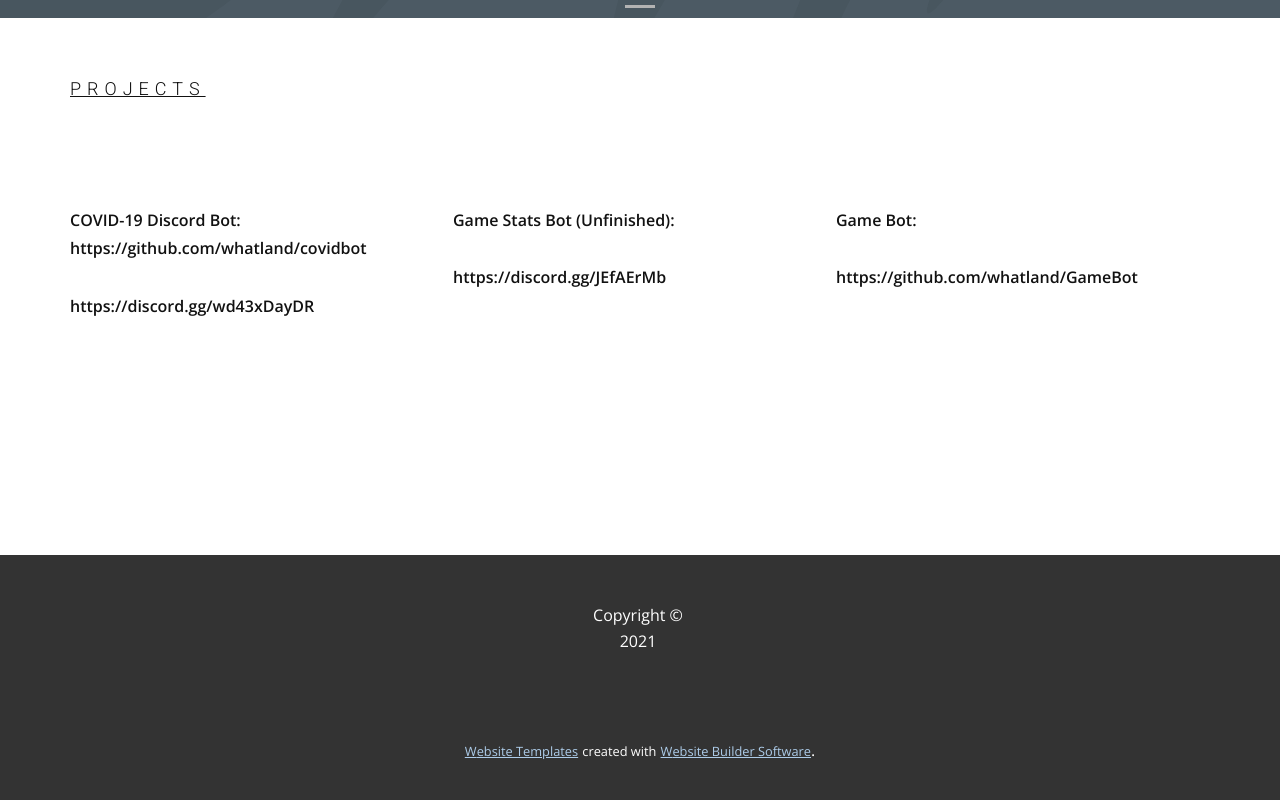
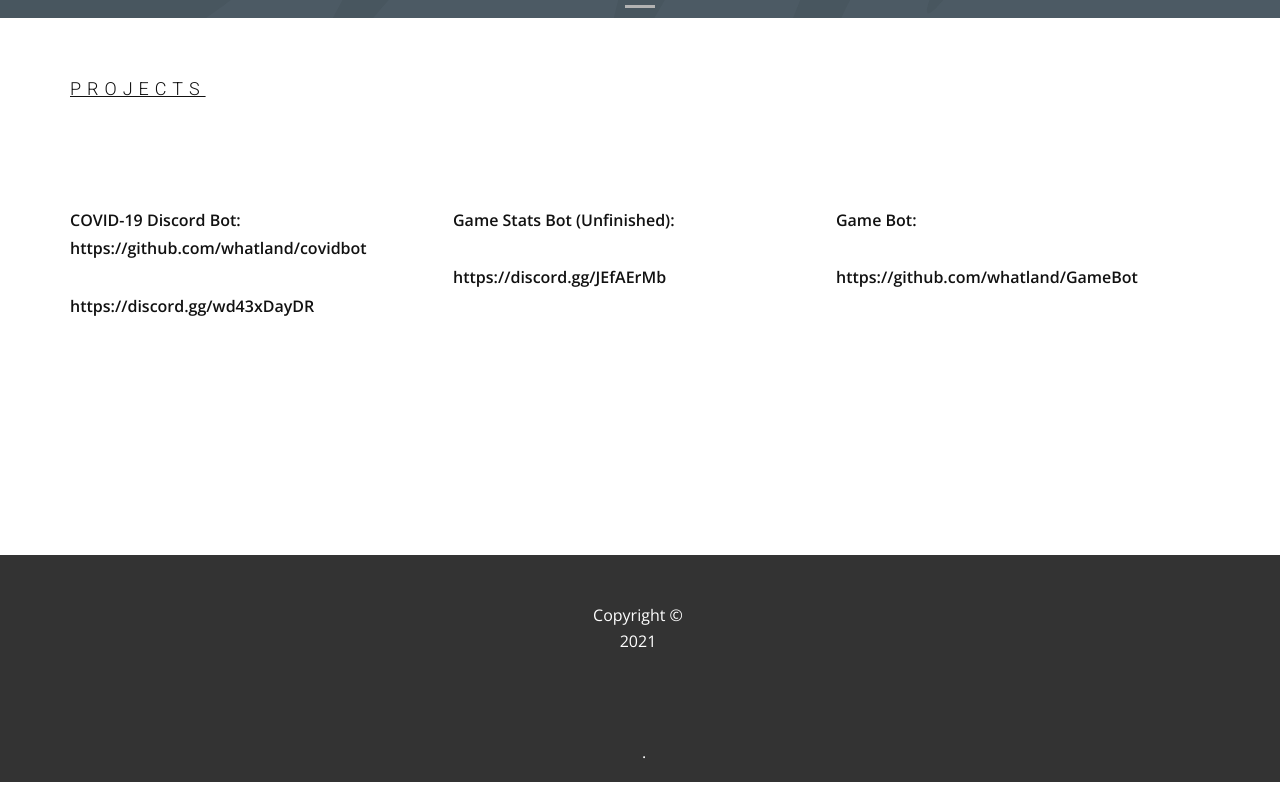
Before and after one commit to brendan-27/brendan-27.github.io, a plain HTML site: page index.html in a window 1280 px wide. Shown: the part 881-1681 px from the top of the page. Drawn offline with nearby package versions, Linux system fonts and the light colour scheme.

Commit message:
1.5
Fixed everythign bug error and upd.

```diff
--- a/index.html
+++ b/index.html
@@ -98,13 +98,13 @@
       </div></footer>
     <section class="u-backlink u-clearfix u-grey-80">
       <a class="u-link" href="https://nicepage.com/website-templates" target="_blank">
-        <span>Website Templates</span>
+
       </a>
       <p class="u-text">
-        <span>created with</span>
+
       </p>
       <a class="u-link" href="https://nicepage.com/" target="_blank">
-        <span>Website Builder Software</span>
+
       </a>.
     </section>
   </body>
```
